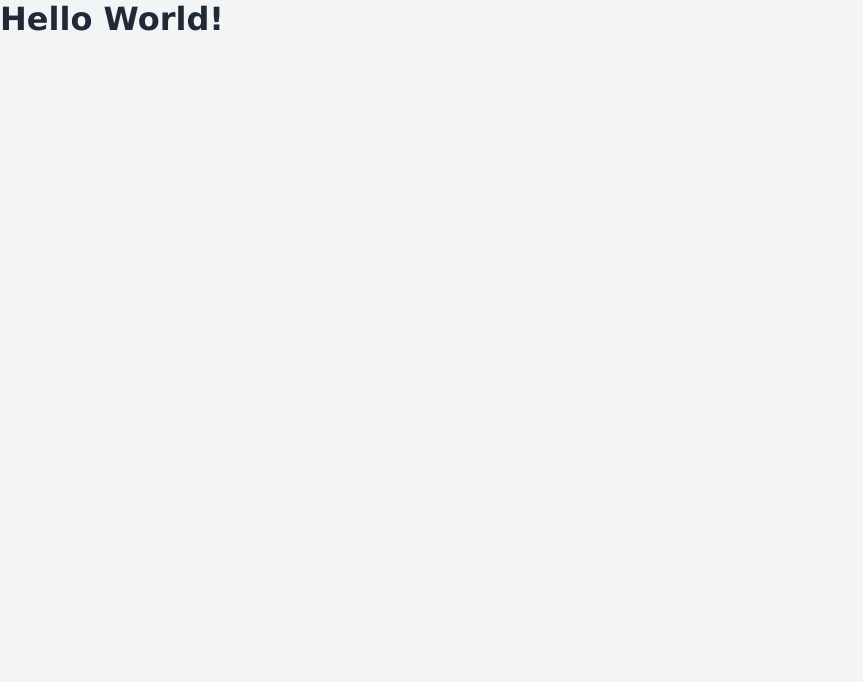
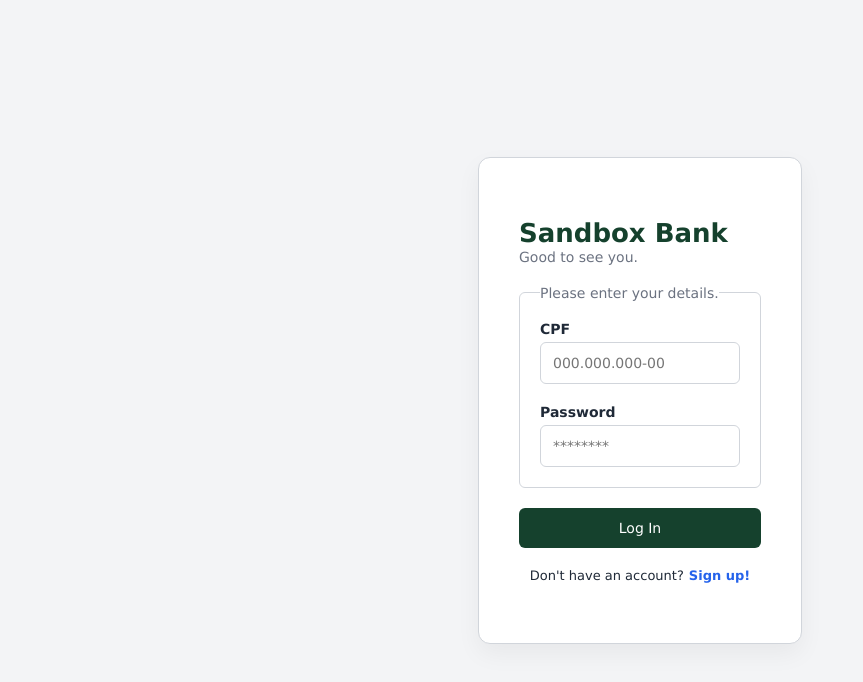
Before and after one commit to rynwllngtn/web-sandbox, a website built with Vite: page web/index.html in a window 1280 px wide. Shown: the whole page, without its empty margins (0-863 px from the left). Built offline with nearby package versions, Linux system fonts and the light colour scheme.

Commit message:
feat(web): implementa ciclo de telas via script

```diff
--- a/web/src/main.js
+++ b/web/src/main.js
@@ -1,3 +1,46 @@
-document.querySelector('#index').innerHTML = `
-<h1>Hello World!</h1>
-`
+const path = {
+    "/login": {
+        html: "/src/pages/identity/login.html",
+        script: () => import("/src/scripts/identity/login.js"),
+        run: (script) => script.init()
+    },
+    "/register": {
+        html: "/src/pages/identity/register.html",
+        script: () => import("/src/scripts/identity/register.js"),
+        run: (script) => script.init()
+    }
+}
+
+async function navigateTo(screen) {
+    const appIndex = document.getElementById("index");
+    const target = path[screen];
+    try {
+        const [response, script] = await Promise.all([
+            fetch(target.html),
+            target.script ? target.script() : Promise.resolve(null)
+        ])
+
+        if (!response.ok) throw new Error("Bruh");
+        appIndex.innerHTML = await response.text();
+
+        console.log(target.script);
+
+        if (script) {
+            target.run(script);
+        }
+    }
+    catch (error) {
+        console.log(error);
+    }
+}
+
+document.body.addEventListener("click", (event) => {
+    const target = event.target.closest("[data-route]");
+    if (target) {
+        event.preventDefault();
+        const route = target.getAttribute("data-route");
+        navigateTo(route);
+    }
+});
+
+navigateTo("/login");
--- a/web/src/pages/identity/login.html
+++ b/web/src/pages/identity/login.html
@@ -1,14 +1,3 @@
-<!DOCTYPE html>
-<html lang="pt-br">
-<head>
-    <meta charset="UTF-8">
-    <meta name="viewport" content="width=device-width, initial-scale=1.0"/>
-    <title>Login</title>
-    <link rel="stylesheet" href="../../styles/style.css">
-    <link rel="stylesheet" href="../../styles/shared.css">
-    <link rel="stylesheet" href="../../styles/identity/login.css">
-</head>
-<body>
 <main class="main-container">
     <div class="main-title">
         <h1>Sandbox Bank</h1>
@@ -31,8 +20,5 @@
             <button id="btn-login" class="btn-primary" type="submit">Log In</button>
         </div>
     </form>
-    <span class="hyperlink-span">Don't have an account?<a class="links" href="register.html">Sign up!</a></span>
+    <span class="hyperlink-span">Don't have an account?<a class="links" data-route="/register">Sign up!</a></span>
 </main>
-</body>
-<script type="module" src="../../scripts/identity/login.js"></script>
-</html>
--- a/web/src/scripts/identity/login.js
+++ b/web/src/scripts/identity/login.js
@@ -1,5 +1,9 @@
+import "../../styles/shared.css";
+import "../../styles/identity/login.css";
+
 import {fetchLogin} from "../../api/identityApi.js";
 
+export function init() {
     const DOM = {
         inputs: {
             cpf: document.getElementById("input-cpf"),
@@ -19,3 +23,4 @@ DOM.buttons.login.addEventListener("click", async (event) => {
         const response = await fetchLogin(payload);
         console.log(response);
     });
+}
--- a/web/src/scripts/identity/register.js
+++ b/web/src/scripts/identity/register.js
@@ -1,5 +1,9 @@
+import "../../styles/shared.css";
+import "../../styles/identity/register.css";
+
 import {fetchRegister} from "../../api/identityApi.js"
 
+export function init() {
     const DOM = {
         steps: {
             step1: document.getElementById("step-1"),
@@ -39,6 +43,8 @@ DOM.buttons.submit.addEventListener("click", async (event) => {
         const response = await fetchRegister(payload);
         console.log(response);
     });
+}
+
 
 function goToStep(stepToShow) {
     let steps = document.querySelectorAll(".form-step");
--- a/web/src/styles/style.css
+++ b/web/src/styles/style.css
@@ -82,6 +82,7 @@ a {
     color: var(--link-color);
     font-weight: bold;
     transition: color 0.1s ease;
+    cursor: pointer;
 }
 
 a:hover {
```
Also changed, not shown: web/src/pages/identity/register.html (+1 -15 lines). Lines whose indentation alone changed are shown as unchanged.
